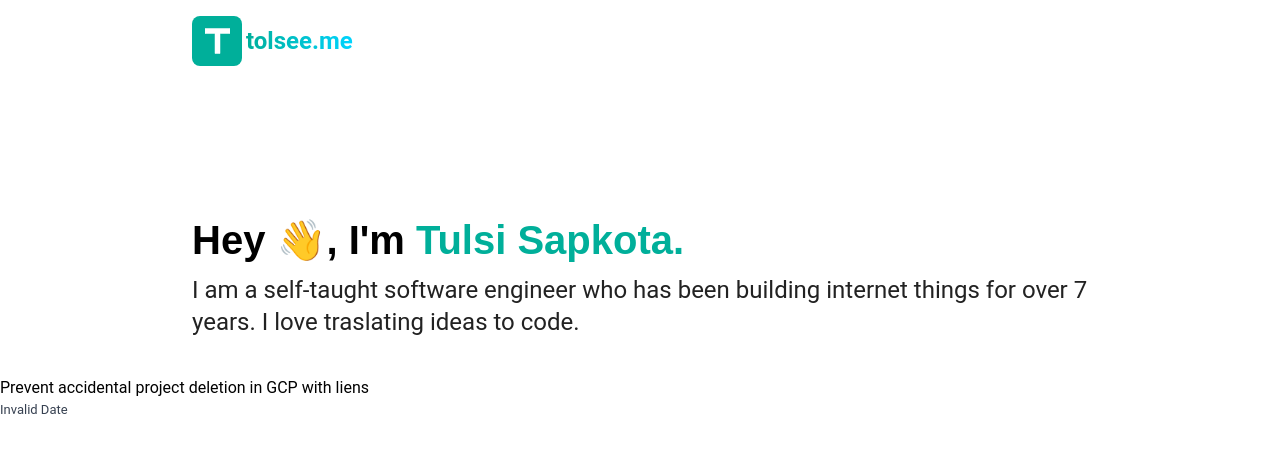
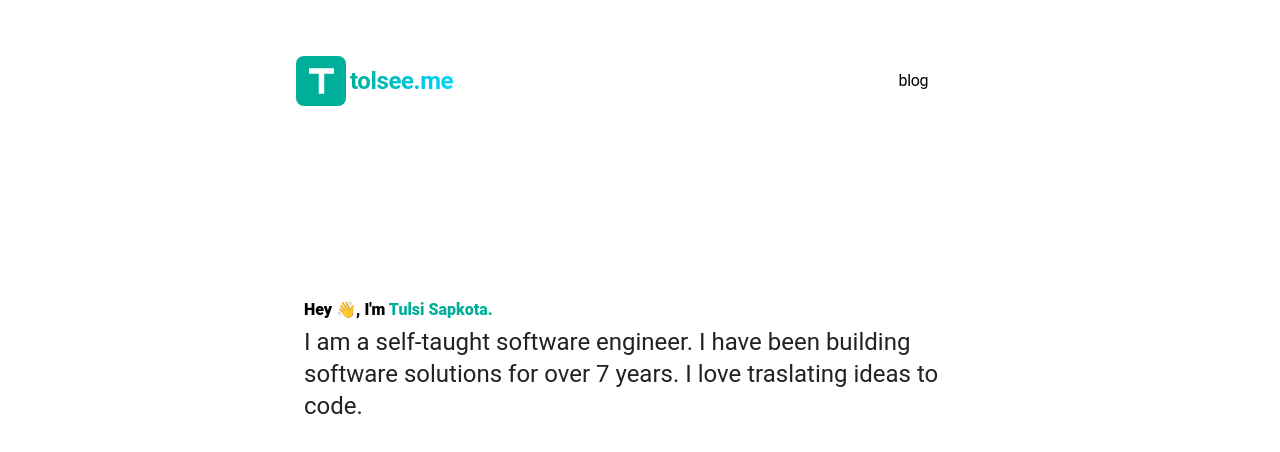
Before and after one commit to Tolsee/tolsee.me, a Next.js app: page / in a window 1280 px wide. Shown: the top 452 px of the page. Built offline with nearby package versions, Linux system fonts and the light colour scheme.

Commit message:
feat: update about page, header

```diff
--- a/app/layout.tsx
+++ b/app/layout.tsx
@@ -1,16 +1,56 @@
+import Header from '@/components/Header';
+import { Metadata } from 'next';
 import './globals.css';
+
+export const metadata: Metadata = {
+  metadataBase: new URL('https://tolsee.io'),
+  title: {
+    default: 'Tulsi Sapkota',
+    template: '%s | Tulsi Sapkota',
+  },
+  description: 'Software engineer, and creator.',
+  openGraph: {
+    title: 'Tulsi Sapkota',
+    description: 'Software engineer, and creator.',
+    url: 'https://tolsee.me',
+    siteName: 'Tulsi Sapkota',
+    locale: 'en_US',
+    type: 'website',
+  },
+  robots: {
+    index: true,
+    follow: true,
+    googleBot: {
+      index: true,
+      follow: true,
+      'max-video-preview': -1,
+      'max-image-preview': 'large',
+      'max-snippet': -1,
+    },
+  },
+  twitter: {
+    title: 'Tulsi Sapkota',
+    card: 'summary_large_image',
+  },
+  verification: {
+    google: '1Qw4w-WaCS9MjGa7odM_K3d0CGDdRS3n46axJS3iUMk',
+  },
+};
 
 export default function RootLayout({
   children,
 }: {
-    children: React.ReactNode
+  children: React.ReactNode;
 }) {
   return (
     <html lang="en">
       <head />
-            <body className="mx-auto">
+      <body className="antialiased max-w-2xl mb-40 flex flex-col md:flex-row mx-4 mt-8 lg:mx-auto">
+        <main className="flex-auto min-w-0 mt-6 flex flex-col px-2 md:px-0">
+          <Header />
           {children}
+        </main>
       </body>
     </html>
-    )
+  );
 }
--- a/app/page.tsx
+++ b/app/page.tsx
@@ -1,86 +1,10 @@
-import { getAllPosts } from '../lib/api';
 import About from '../components/About';
-import Link from 'next/link';
-import { Metadata } from 'next';
-
-export const metadata: Metadata = {
-  metadataBase: new URL('https://tolsee.io'),
-  title: {
-    default: 'Tulsi Sapkota',
-    template: '%s | Tulsi Sapkota',
-  },
-  description: 'Software engineer, and creator.',
-  openGraph: {
-    title: 'Tulsi Sapkota',
-    description: 'Software engineer, and creator.',
-    url: 'https://tolsee.me',
-    siteName: 'Tulsi Sapkota',
-    locale: 'en_US',
-    type: 'website',
-  },
-  robots: {
-    index: true,
-    follow: true,
-    googleBot: {
-      index: true,
-      follow: true,
-      'max-video-preview': -1,
-      'max-image-preview': 'large',
-      'max-snippet': -1,
-    },
-  },
-  twitter: {
-    title: 'Tulsi Sapkota',
-    card: 'summary_large_image',
-  },
-  verification: {
-    google: '1Qw4w-WaCS9MjGa7odM_K3d0CGDdRS3n46axJS3iUMk',
-  },
-};
 
 export default async function Home() {
-  const posts = await getAllPosts(['title', 'content', 'publishedAt', 'slug']);
 
   return (
     <div>
       <About />
-      <div className="relative -top-[10px] flex flex-col gap-8">
-        {posts.map((post) => (
-          <Link
-            key={post.slug}
-            className="block py-4 hover:scale-[1.005]"
-            href={'/' + post.slug + '/'}
-          >
-            <article>
-              <PostTitle post={post} />
-              <PostMeta post={post} />
-              <PostSubtitle post={post} />
-            </article>
-          </Link>
-        ))}
-      </div>
     </div>
   );
 }
-
-type Post = Record<string, string>;
-
-function PostTitle({ post }: { post: Post }) {
-  return <h2>{post.title}</h2>;
-}
-
-function PostMeta({ post }: { post: Post }) {
-  return (
-    <p className="text-[13px] text-gray-700 dark:text-gray-300">
-      {new Date(post.date).toLocaleDateString('en', {
-        day: 'numeric',
-        month: 'long',
-        year: 'numeric',
-      })}
-    </p>
-  );
-}
-
-function PostSubtitle({ post }: { post: Post }) {
-  return <p className="mt-1">{post.spoiler}</p>;
-}
--- /dev/null
+++ b/app/posts/page.tsx
@@ -0,0 +1,54 @@
+import Link from 'next/link';
+import { getAllPosts, Item } from '@/lib/api';
+
+export const metadata = {
+  title: 'Blog',
+  description: 'Read my thoughts on software development, design, and more.',
+};
+
+export default async function BlogPage() {
+  const posts = await getAllPosts(['title', 'content', 'publishedAt', 'slug']);
+
+  return (
+    <section>
+      <h1 className="font-medium text-2xl mb-8 tracking-tighter">
+        read my blog
+      </h1>
+      {posts
+        .sort((a, b) => {
+          if (new Date(a.publishedAt) > new Date(b.publishedAt)) {
+            return -1;
+          }
+          return 1;
+        })
+        .map((post) => (
+          <Link
+            key={post.slug}
+            className="block py-4 hover:scale-[1.005]"
+            href={'/posts/' + post.slug}
+          >
+            <article>
+              <PostTitle post={post} />
+              <PostMeta post={post} />
+            </article>
+          </Link>
+        ))}
+    </section>
+  );
+}
+
+function PostTitle({ post }: { post: Item }) {
+  return <h2>{post.title}</h2>;
+}
+
+function PostMeta({ post }: { post: Item }) {
+  return (
+    <p className="text-[13px] text-gray-700 dark:text-gray-300">
+      {new Date(post.publishedAt).toLocaleDateString('en', {
+        day: 'numeric',
+        month: 'long',
+        year: 'numeric',
+      })}
+    </p>
+  );
+}
--- a/components/About.module.css
+++ /dev/null
@@ -1,14 +0,0 @@
-.logoContainer {
-  margin-right: 2rem;
-}
-
-.sectionHeadText {
-  font-feature-settings: normal;
-  padding: 0;
-  font-family: "Poppins", sans-serif;
-  scroll-behavior: smooth;
-  margin: 0;
-  margin-top: 0.5rem;
-  font-weight: 900;
-  font-size: 2.5rem;
-}
--- a/components/About.tsx
+++ b/components/About.tsx
@@ -1,7 +1,3 @@
-import Stars from './Stars';
-import styles from './About.module.css';
-import Header from './Header';
-
 const DATE_STARTED = new Date('2016-01-01');
 
 export default function About() {
@@ -10,21 +6,17 @@ export default function About() {
   return (
     <div className="relative">
       <div className="mx-auto max-w-4xl pb-8">
-        <Header />
         <div className="mt-32">
-          <h2 className={styles.sectionHeadText}>
+          <h2 className="p-0 m-0 mt-2 font-black">
             Hey 👋, I&apos;m{' '}
             <span className="text-[--green]">Tulsi Sapkota.</span>
           </h2>
-
           <p className="text-[--textNormal] mt-1 text-2xl">
-            I am a self-taught software engineer who has been building internet
-            things for over {experience} years. I love traslating ideas to code.
+            I am a self-taught software engineer. I have been building software solutions for over {experience} years.
+            I love traslating ideas to code.
           </p>
         </div>
       </div>
-
-      <Stars />
     </div>
   );
 }
--- a/components/Header.tsx
+++ b/components/Header.tsx
@@ -1,25 +1,55 @@
-import Logo from "./Logo";
-import Link from "next/link";
+import Logo from './Logo';
+import Link from 'next/link';
+
+const navItems = {
+  '/posts': {
+    name: 'blog',
+  },
+};
 
 export default function Header() {
   return (
-        <header className="flex flex-row place-content-between py-4">
-            <Link href="/" className="flex flex-row justify-start items-center text-2xl">
+    <aside className="-ml-[8px] mb-16 tracking-tight">
+      <div className="lg:sticky lg:top-20">
+        <nav
+          className="flex flex-row justify-between items-center relative px-0 pb-0 fade md:overflow-auto scroll-pr-6 md:relative"
+          id="nav"
+        >
+          <Link
+            href="/"
+            className="flex flex-row justify-start items-center text-2xl"
+          >
             <Logo />
             <span
               style={{
                 backgroundImage:
-                            "linear-gradient(90deg, rgba(0,175,154,1) 0%, rgba(0,212,255,1) 100%)",
-                        backgroundClip: "text",
-                        WebkitBackgroundClip: "text",
-                        color: "transparent",
-                        transition: "rgba(0,175,154,1) 0.2s ease-out, rgba(0,212,255,1) 0.2s ease-in-out",
+                  'linear-gradient(90deg, rgba(0,175,154,1) 0%, rgba(0,212,255,1) 100%)',
+                backgroundClip: 'text',
+                WebkitBackgroundClip: 'text',
+                color: 'transparent',
+                transition:
+                  'rgba(0,175,154,1) 0.2s ease-out, rgba(0,212,255,1) 0.2s ease-in-out',
               }}
               className="font-bold ml-1"
             >
               tolsee.me
             </span>
           </Link>
-        </header>
+          <div className="flex flex-row space-x-0 pr-10">
+            {Object.entries(navItems).map(([path, { name }]) => {
+              return (
+                <Link
+                  key={path}
+                  href={path}
+                  className="transition-all hover:text-neutral-800 dark:hover:text-neutral-200 flex align-middle relative py-1 px-2"
+                >
+                  {name}
+                </Link>
+              );
+            })}
+          </div>
+        </nav>
+      </div>
+    </aside>
   );
 }
--- a/components/Stars.module.css
+++ /dev/null
@@ -1,16 +0,0 @@
-.canvasContainer {
-  position: absolute;
-  width: 100%;
-  height: auto;
-  z-index: -1;
-  top: 0;
-  right: 0;
-  bottom: 0;
-  left: 0;
-}
-
-@media (prefers-color-scheme: light) {
-  .canvasContainer {
-    display: none;
-  }
-}
--- a/components/Stars.tsx
+++ /dev/null
@@ -1,53 +0,0 @@
-"use client";
-
-import { useState, useRef, Suspense } from "react";
-import { Canvas, useFrame } from "@react-three/fiber";
-import { Points, PointMaterial, Preload } from "@react-three/drei";
-import * as three from "three";
-import { random } from "maath";
-
-import styles from "./Stars.module.css";
-
-const StarsObjects = () => {
-    const ref = useRef<three.Points>(null);
-    const [sphere] = useState(() =>
-        random.inSphere(new Float32Array(3000), { radius: 5 }) as Float32Array
-    );
-
-    useFrame((_state, delta) => {
-        if (!ref.current) return;
-
-        ref.current.rotation.x -= delta / 20;
-        ref.current.rotation.y -= delta / 25;
-    });
-
-    return (
-        <group rotation={[0, 0, Math.PI / 8]}>
-            <Points ref={ref} positions={sphere} stride={3} frustumCulled>
-                <PointMaterial
-                    transparent
-                    color="#f272c8"
-                    size={0.01}
-                    sizeAttenuation={true}
-                    depthWrite={false}
-                />
-            </Points>
-        </group>
-    );
-};
-
-const Stars = () => {
-    return (
-        <div className={styles.canvasContainer}>
-            <Canvas camera={{ position: [0, 0, 1] }}>
-                <Suspense fallback={null}>
-                    <StarsObjects />
-                </Suspense>
-
-                <Preload all />
-            </Canvas>
-        </div>
-    );
-};
-
-export default Stars;
```
Also changed, not shown: 1 other file (tests, documents, lock files or other folders). Lines whose indentation alone changed are shown as unchanged.
